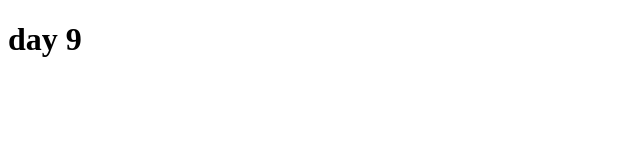
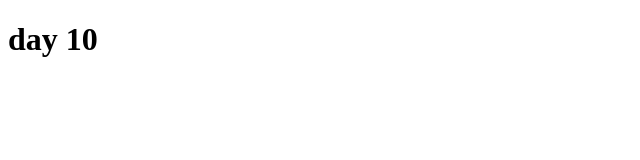
Before and after one commit to MaksGolubev/git-pass-1705, a website: page index.html in a window 1280 px wide. Shown: the full height of the page, 0-640 px from the left. Drawn offline with Linux system fonts and the light colour scheme.

Commit message:
Add day 10

```diff
--- a/index.html
+++ b/index.html
@@ -9,7 +9,7 @@
 
 <body>
 
-	<h1>day 9</h1>
+	<h1>day 10</h1>
 
 </body>
 
```
